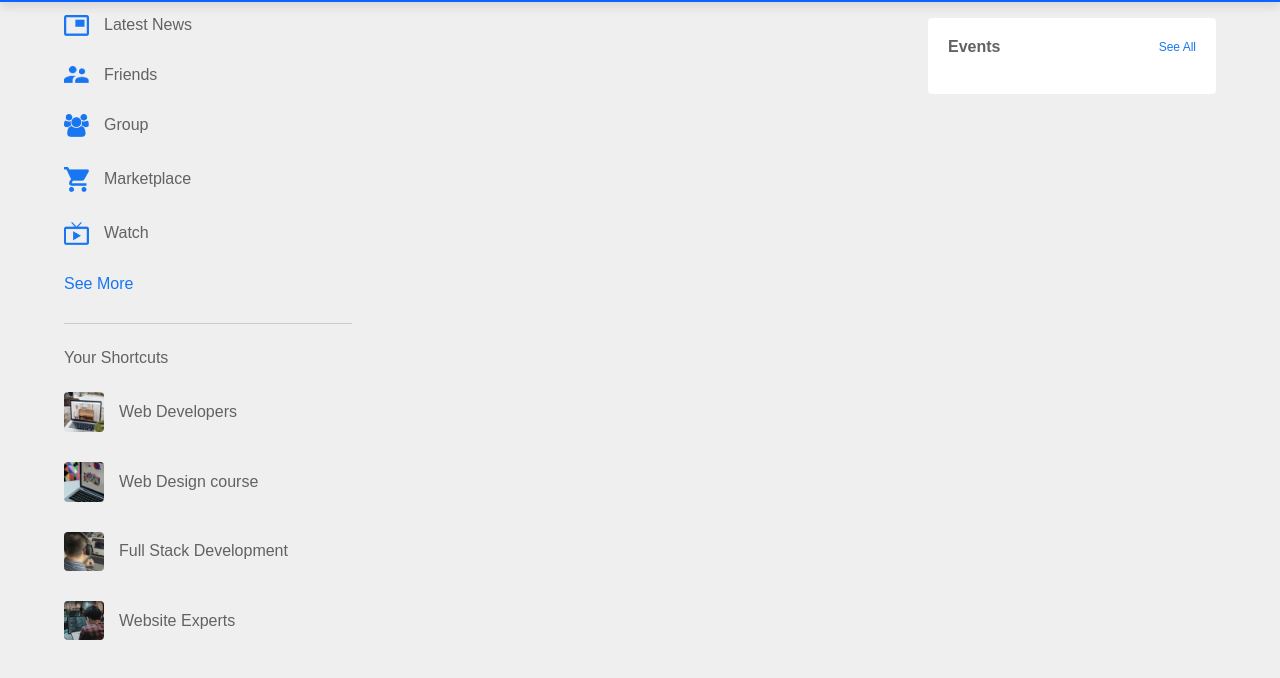
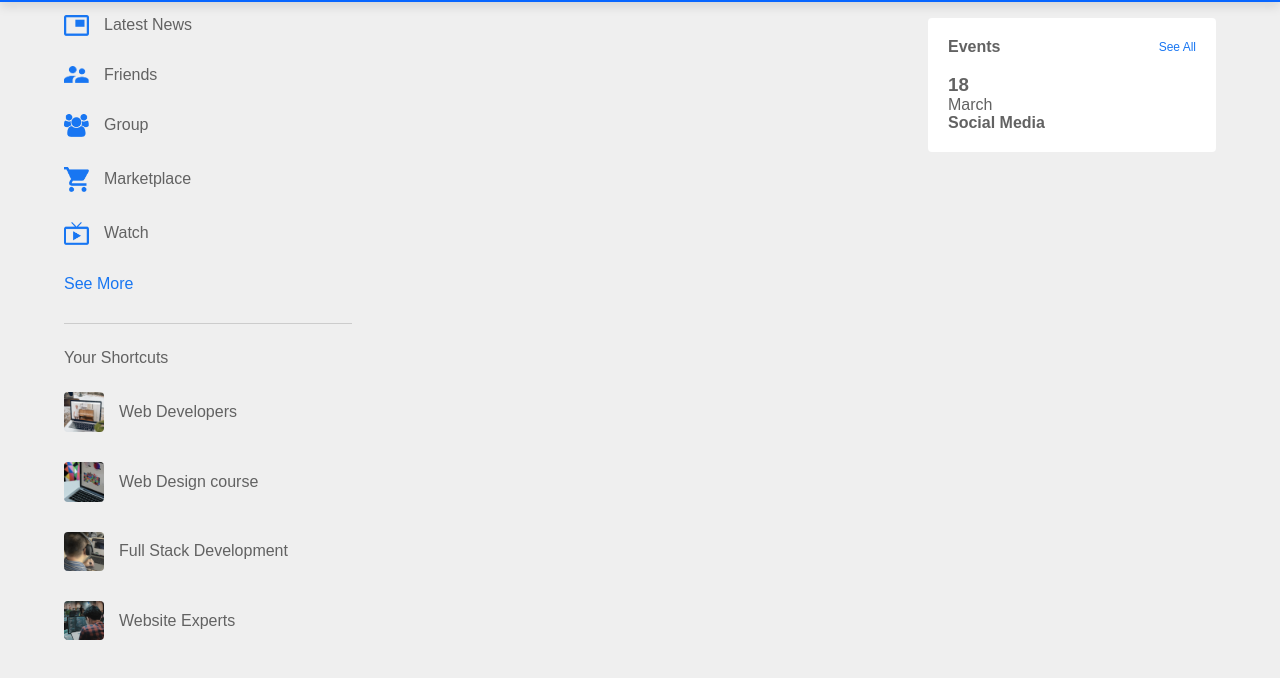
Before and after one commit to uzzal71/html-css-design, a plain HTML site: page socialbook/index.html in a window 1280 px wide. Shown: the part 52-730 px from the top of the page. Drawn offline with Linux system fonts and the light colour scheme.

Commit message:
right sidebar

```diff
--- a/socialbook/index.html
+++ b/socialbook/index.html
@@ -55,6 +55,15 @@
                 <h4>Events</h4>
                 <a href="#">See All</a>
             </div>
+            <div class="event">
+                <div class="left-event">
+                    <h3>18</h3>
+                    <span>March</span>
+                </div>
+                <div class="right-event">
+                    <h4>Social Media</h4>
+                </div>
+            </div>
         </div>
     </div>
 </body>
```
